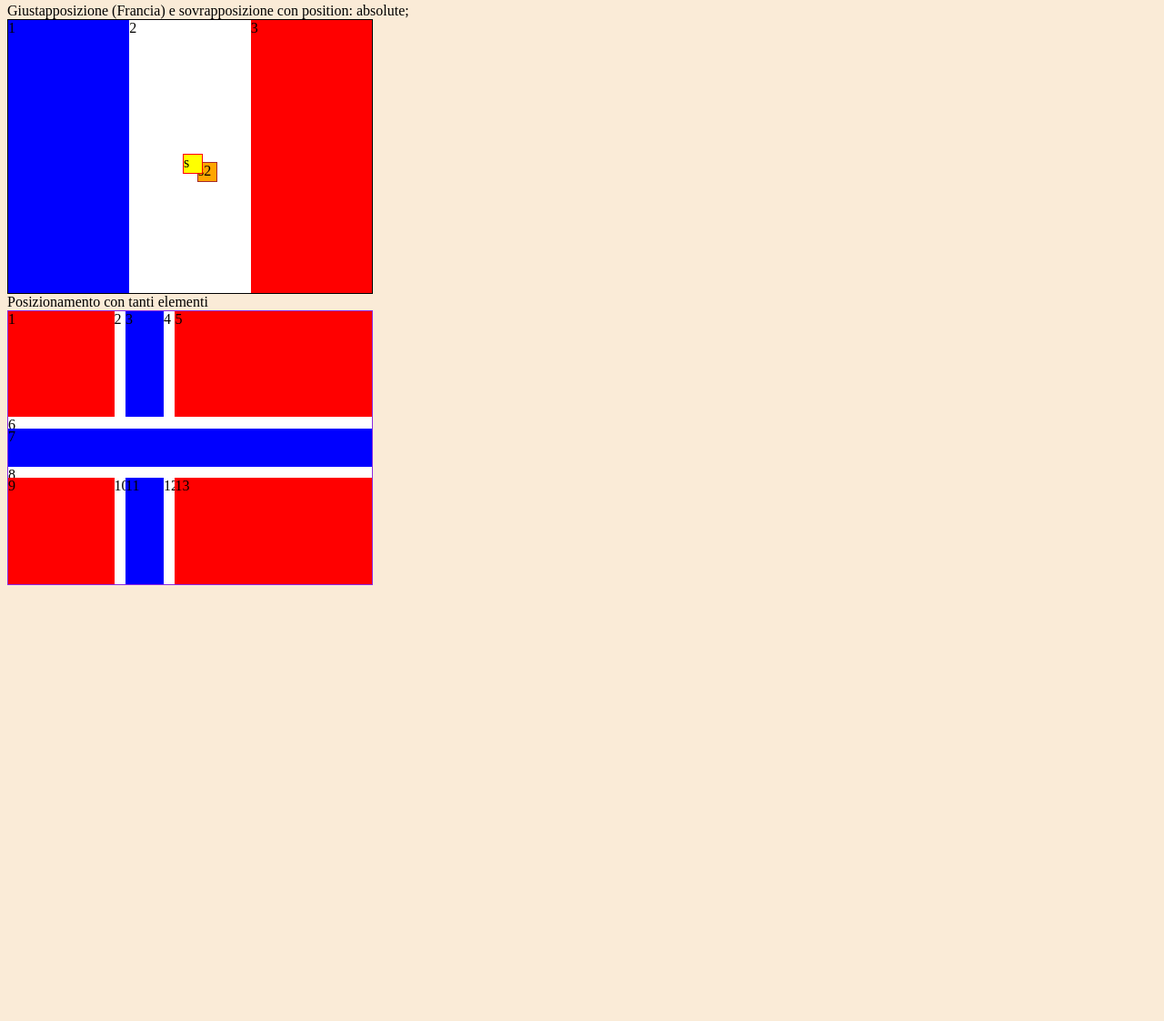
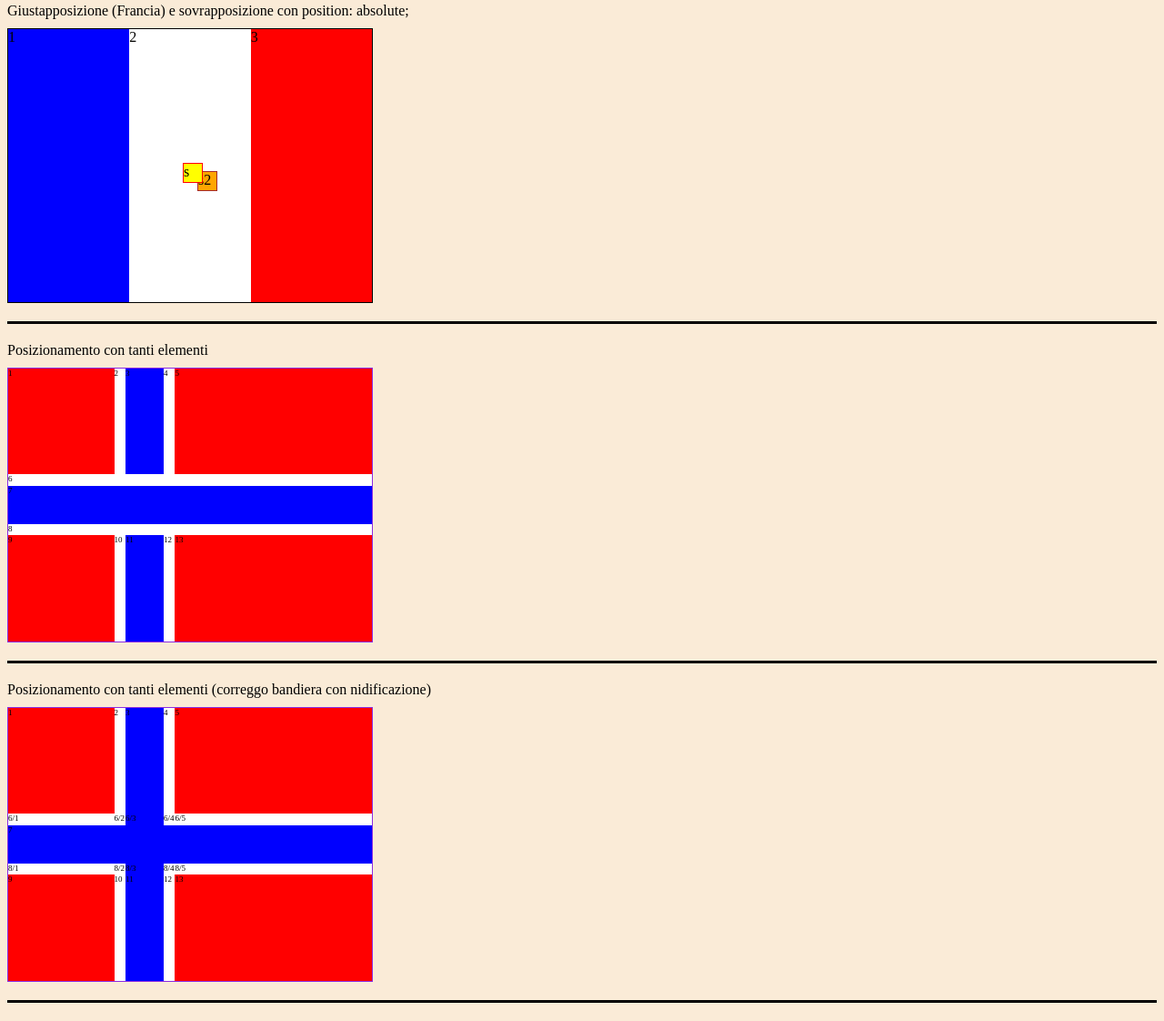
Before and after one commit to frazac/NABA-fed24-francesco, a plain HTML site: page es01/index.html in a window 1280 px wide. Shown: the part 77-1199 px from the top of the page at 91% size. Before the commit the page ends 800 px from the top, so only its background shows below. Drawn offline with Linux system fonts and the light colour scheme.

Commit message:
bandiera norvegia corretta

```diff
--- a/es01/css/stile.css
+++ b/es01/css/stile.css
@@ -12,11 +12,18 @@ body {
     background-color: red;
 }
 
+.sezione {
+    border-bottom: 3px solid black;
+    padding-bottom: 20px;
+    margin-bottom: 20px;
+}
+
 .bandiera {
     border: 1px solid black;
     width: 400px;
     height: 300px;
     position: relative;
+    margin-top: 10px;
 }
 .bandiera div {
     float: left;
@@ -49,6 +56,7 @@ body {
     width: 400px;
     height: 300px;
     border: 1px solid blueviolet;
+    font-size: 9px;
 }
 .bandiera.norvegia .rosso {
     background-color: red;
@@ -94,6 +102,10 @@ body {
     width: 399.9997px;
     height: 12.4066px;
 }
+.bandiera.norvegia .r6 div,
+.bandiera.norvegia .r8 div {
+    height: 12.4066px;
+}
 .bandiera.norvegia .r7 {
     width: 399.9997px;
     height: 41.997px;
--- a/es01/index.html
+++ b/es01/index.html
@@ -35,6 +35,36 @@
         <div class="r13 rosso">13</div>
     </div>
 </div>
+<div class="sezione">
+    Posizionamento con tanti elementi (correggo bandiera con nidificazione)
+    <div class="bandiera norvegia">
+        <div class="r1 rosso">1</div>
+        <div class="r2 bianco">2</div>
+        <div class="r3 blu">3</div>
+        <div class="r4 bianco">4</div>
+        <div class="r5 rosso">5</div>
+        <div class="r6 bianco">
+            <div class="r1 bianco">6/1</div>
+            <div class="r2 bianco">6/2</div>
+            <div class="r3 blu">6/3</div>
+            <div class="r4 bianco">6/4</div>
+            <div class="r5 bianco">6/5</div>
+        </div>
+        <div class="r7 blu">7</div>
+        <div class="r8 bianco">
+            <div class="r1 bianco">8/1</div>
+            <div class="r2 bianco">8/2</div>
+            <div class="r3 blu">8/3</div>
+            <div class="r4 bianco">8/4</div>
+            <div class="r5 bianco">8/5</div>
+        </div>
+        <div class="r9 rosso">9</div>
+        <div class="r10 bianco">10</div>
+        <div class="r11 blu">11</div>
+        <div class="r12 bianco">12</div>
+        <div class="r13 rosso">13</div>
+    </div>
+</div>
 
 </body>
 </html>
```
